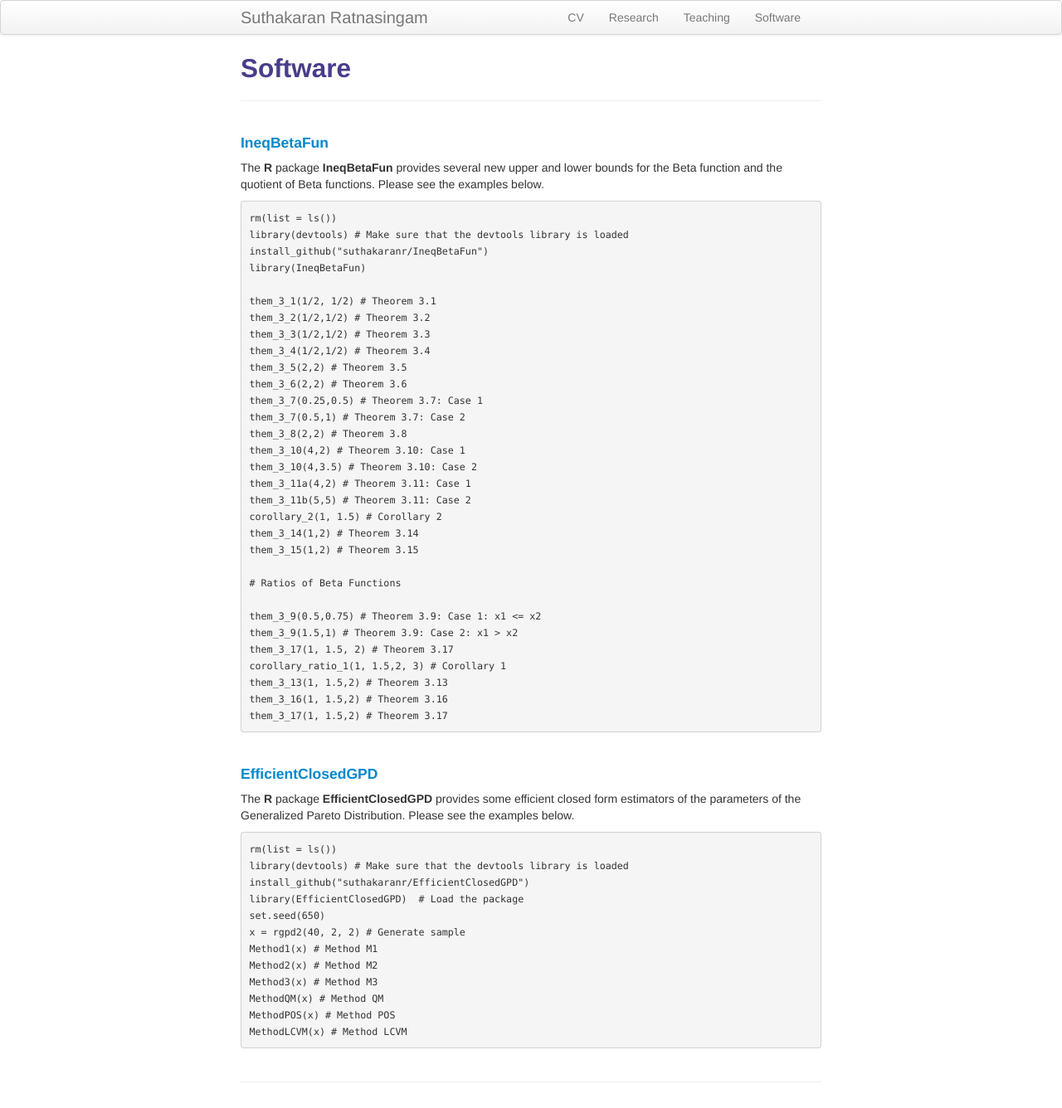
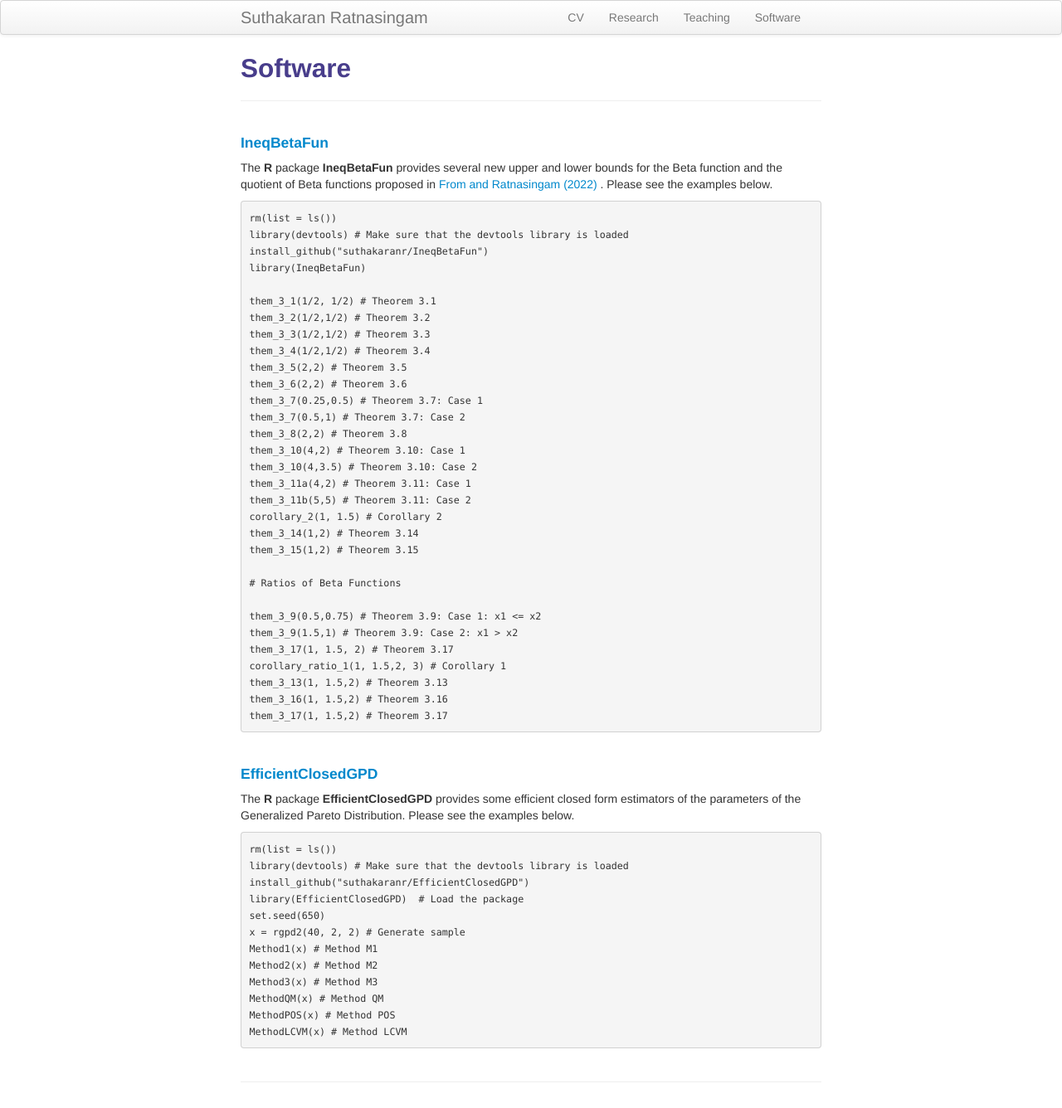
Before and after one commit to suthakaranr/suthakaranr.github.io, a Jekyll site: the page built from pages/Software.md, in a window 1280 px wide. Shown: the whole page at 83% size. Built offline with Jekyll 4.4.1, drawn with Linux system fonts in a browser that asks for light colours.

Commit message:
Update Software.md

````diff
--- a/pages/Software.md
+++ b/pages/Software.md
@@ -5,7 +5,7 @@ description: R packages
 ---
 
 #### <a style="text-decoration:none" href="https://github.com/suthakaranr/IneqBetaFun" target="_blank" rel="noopener noreferrer">IneqBetaFun</a>
-The **R** package **IneqBetaFun** provides several new upper and lower bounds for the Beta function and the quotient of Beta functions. Please see the examples below.
+The **R** package **IneqBetaFun** provides several new upper and lower bounds for the Beta function and the quotient of Beta functions proposed in <a style="text-decoration:none" href="../assets/2022FSRINAM.pdf" target="_blank" rel="noopener noreferrer">From and Ratnasingam (2022)</a> . Please see the examples below.
 
 
 ```{r}
````
